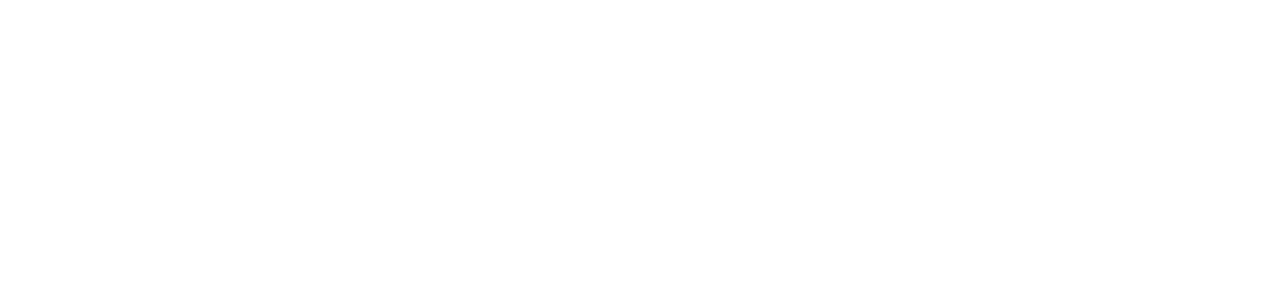
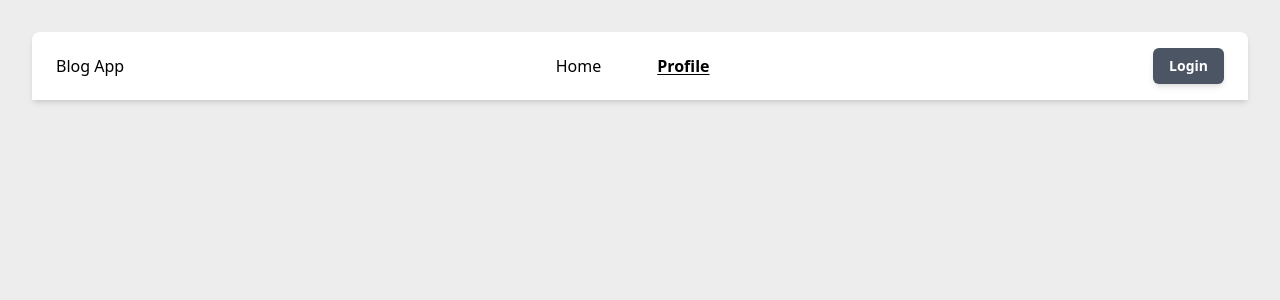
Before and after one commit to TasinTahmid/blog-client, a React (Vite) app: page /profile in a window 1280 px wide. Before the commit this address had no page. Shown: the top 300 px of the page. Built offline with nearby package versions, Linux system fonts and the light colour scheme.

Commit message:
7th commit: Home page done

```diff
--- a/src/App.jsx
+++ b/src/App.jsx
@@ -1,9 +1,11 @@
 import { BrowserRouter, Navigate, Routes, Route } from "react-router-dom";
 import { useSelector } from "react-redux";
-
+import "./app.css";
 import AuthPage from "./pages/Auth";
 import HomePage from "./pages/Home";
+import SingleBlog from "./pages/SingleBlog";
 import { useEffect } from "react";
+import Profile from "./pages/Profile";
 
 function App() {
     const token = useSelector((state) => state.auth.token);
@@ -17,6 +19,8 @@
             <Routes>
                 <Route path="/" element={<HomePage />} />
                 <Route path="/auth" element={<AuthPage />} />
+                <Route path="/blogs/:id" element={<SingleBlog />} />
+                <Route path="/profile" element={<Profile />} />
             </Routes>
         </BrowserRouter>
     );
--- /dev/null
+++ b/src/app.css
@@ -0,0 +1,7 @@
+#root {
+    margin: 0 auto;
+    padding: 2rem;
+    background-color: rgb(238, 237, 237);
+    height: 100vh;
+    overflow-y: scroll;
+  }
--- /dev/null
+++ b/src/components/BlogCard.jsx
@@ -0,0 +1,34 @@
+import { useState } from "react";
+import { useNavigate } from "react-router-dom";
+
+const BlogCard = ({ blog }) => {
+    const navigate = useNavigate();
+
+    const time = blog.createdAt.split("T")[0];
+    const text =
+        blog.blogContent.length > 150
+            ? blog.blogContent.substring(0, 150).concat("...")
+            : blog.blogContent;
+
+    const showSingleBlog = (id) => {
+        navigate(`blogs/${id}`);
+    };
+    return (
+        <div className="border-2 rounded-lg relative p-8">
+            <h2 className="text-6xl mb-8 font-semibold">{blog.title}</h2>
+            <p className="my-6">{time}</p>
+
+            <p className="my-6 inline">{text}</p>
+            <button
+                onClick={() => {
+                    showSingleBlog(blog.id);
+                }}
+                className="rounded-md px-3 py-2 text-sm font-semibold cursor-pointer hover:underline hover:underline-offset-2"
+            >
+                Read more
+            </button>
+        </div>
+    );
+};
+
+export default BlogCard;
--- /dev/null
+++ b/src/components/BlogContainer.jsx
@@ -0,0 +1,39 @@
+import axios from "axios";
+import { useEffect, useState } from "react";
+import { useSelector, useDispatch } from "react-redux";
+import BlogCard from "./BlogCard";
+
+const BlogContainer = () => {
+    const dispatch = useDispatch();
+    const [blogList, setBlogList] = useState([]);
+
+    useEffect(() => {
+        const fetchBlogs = async () => {
+            const response = await axios.get(
+                "http://localhost:5000/api/v1/blogs",
+                {
+                    headers: {
+                        Accept: "application/json",
+                    },
+                }
+            );
+            const blogs = response.data;
+            setBlogList(blogs);
+            console.log("blogs", blogs);
+        };
+        fetchBlogs();
+    }, []);
+
+    return (
+        <div
+            className="w-full mt-2  bg-white shadow-lg p-5 w-3/4 rounded-b-lg
+            grid grid-cols-2 gap-4"
+        >
+            {blogList.map((blog, idx) => {
+                return <BlogCard blog={blog} key={blog.id} />;
+            })}
+        </div>
+    );
+};
+
+export default BlogContainer;
--- a/src/components/Form.jsx
+++ b/src/components/Form.jsx
@@ -50,7 +50,7 @@
                 },
                 {
                     headers: {
-                        "Content-Type": "application/xml",
+                        "Content-Type": "application/json",
                     },
                 }
             );
@@ -74,7 +74,8 @@
         return await login();
     };
     return (
-        <form className="mt-14 w-2/5">
+        <div className="w-full h-screen flex justify-center bg-white rounded-b-lg mt-2 shadow-lg p-8 ">
+            <form className="mt-2 w-2/5 ">
                 <div className="space-y-12 border-b border-gray-900/10 pb-12">
                     <h2 className="text-2xl font-semibold leading-10 text-gray-900">
                         {isRegisterPage ? "Register" : "Login"}
@@ -165,6 +166,7 @@
                     </button>
                 </div>
             </form>
+        </div>
     );
 };
 
--- a/src/components/Nav.jsx
+++ b/src/components/Nav.jsx
@@ -1,6 +1,6 @@
 /* eslint-disable react/no-unknown-property */
 import { useState } from "react";
-import { useNavigate } from "react-router-dom";
+import { useNavigate, NavLink } from "react-router-dom";
 import { useSelector, useDispatch } from "react-redux";
 import { setLogout } from "../states/authSlice";
 
@@ -14,8 +14,26 @@
         <div className="flex justify-between items-center w-full bg-white shadow-md px-6 py-4  rounded-t-lg">
             <p>Blog App</p>
             <div className="flex justify-between gap-x-14">
-                <div>Home</div>
-                <div>Profile</div>
+                <NavLink
+                    to="/"
+                    className={({ isActive }) =>
+                        isActive
+                            ? "underline underline-offset-2 font-semibold"
+                            : ""
+                    }
+                >
+                    Home
+                </NavLink>
+                <NavLink
+                    to="/profile"
+                    className={({ isActive }) =>
+                        isActive
+                            ? "underline underline-offset-2 font-semibold"
+                            : ""
+                    }
+                >
+                    Profile
+                </NavLink>
             </div>
             <div className="flex justify-between gap-x-14">
                 <div className="flex justify-between  gap-x-14 relative ml-3">
--- a/src/pages/Home.jsx
+++ b/src/pages/Home.jsx
@@ -1,9 +1,11 @@
+import BlogContainer from "../components/BlogContainer";
 import Nav from "../components/Nav";
 
 const Home = () => {
     return (
         <div>
             <Nav />
+            <BlogContainer />
         </div>
     );
 };
--- /dev/null
+++ b/src/pages/Profile.jsx
@@ -0,0 +1,12 @@
+import React from "react";
+import Nav from "../components/Nav";
+
+const Profile = () => {
+    return (
+        <div>
+            <Nav />
+        </div>
+    );
+};
+
+export default Profile;
--- /dev/null
+++ b/src/pages/SingleBlog.jsx
@@ -0,0 +1,43 @@
+import { useState, useEffect } from "react";
+import { useParams } from "react-router-dom";
+import axios from "axios";
+import Nav from "../components/Nav";
+
+const SingleBlog = () => {
+    const { id } = useParams();
+    console.log(id);
+
+    const [blog, setBlog] = useState({});
+    const [time, setTime] = useState("");
+    const [text, setText] = useState("");
+    useEffect(() => {
+        const fetchBlog = async () => {
+            const response = await axios.get(
+                `http://localhost:5000/api/v1/blogs/${id}`,
+                {
+                    headers: {
+                        Accept: "application/json",
+                    },
+                }
+            );
+
+            setBlog(response.data);
+            setTime(response.data.createdAt.split("T")[0]);
+            console.log(response.data.createdAt.split("T")[0]);
+        };
+        fetchBlog();
+    }, []);
+    return (
+        <>
+            <Nav />
+            <div className="w-full bg-white rounded-b-lg mt-2 shadow-lg p-8 ">
+                <h2 className="text-6xl mb-8 font-semibold">{blog.title}</h2>
+                <p className="my-6">{time}</p>
+
+                <p className="my-6 inline">{blog.blogContent}</p>
+            </div>
+        </>
+    );
+};
+
+export default SingleBlog;
```
Lines whose indentation alone changed are shown as unchanged.
